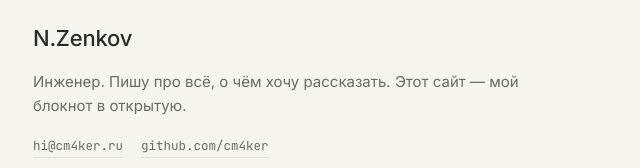
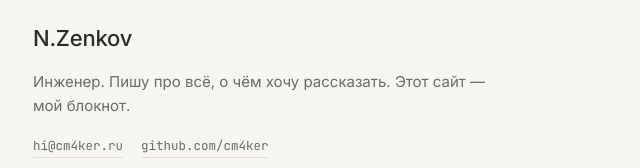
Before and after one commit to cm4ker/mysite, a React (Create React App) app: page / in a window 1280 px wide. Shown: the part 150-318 px from the top of the page, without its empty margins (319-959 px from the left). Built offline with nearby package versions, Linux system fonts and the light colour scheme; the HTML template or start-up script is replaced by a standard one.

Commit message:
Убрал лишнее из описания профиля

```diff
--- a/src/data/entries.ts
+++ b/src/data/entries.ts
@@ -34,7 +34,7 @@ export type Profile = {
 
 export const profile: Profile = {
   name: "N.Zenkov",
-  bio: "Инженер. Пишу про всё, о чём хочу рассказать. Этот сайт — мой блокнот в открытую.",
+  bio: "Инженер. Пишу про всё, о чём хочу рассказать. Этот сайт — мой блокнот.",
   email: "hi@cm4ker.ru",
   github: "github.com/cm4ker",
 };
```
